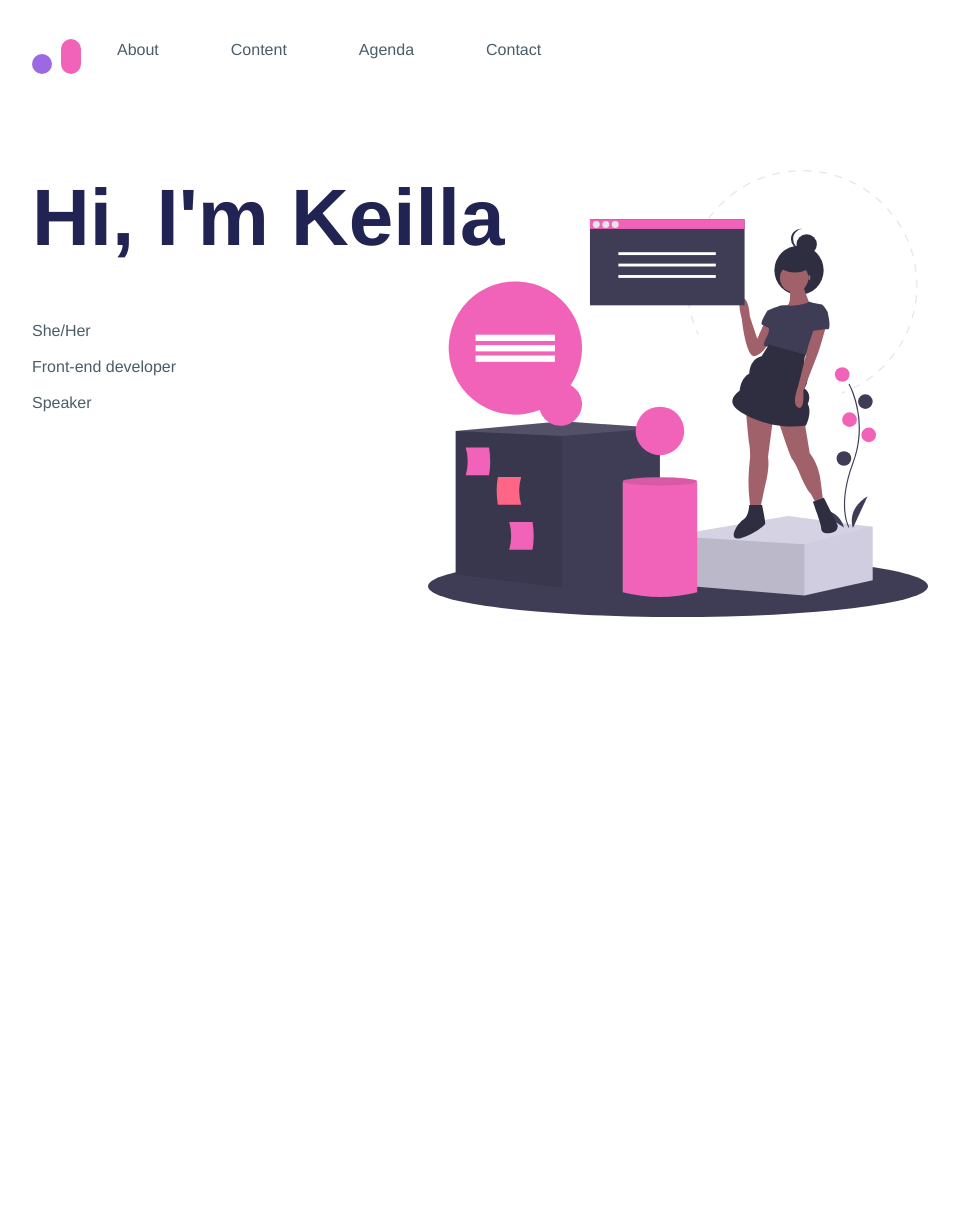
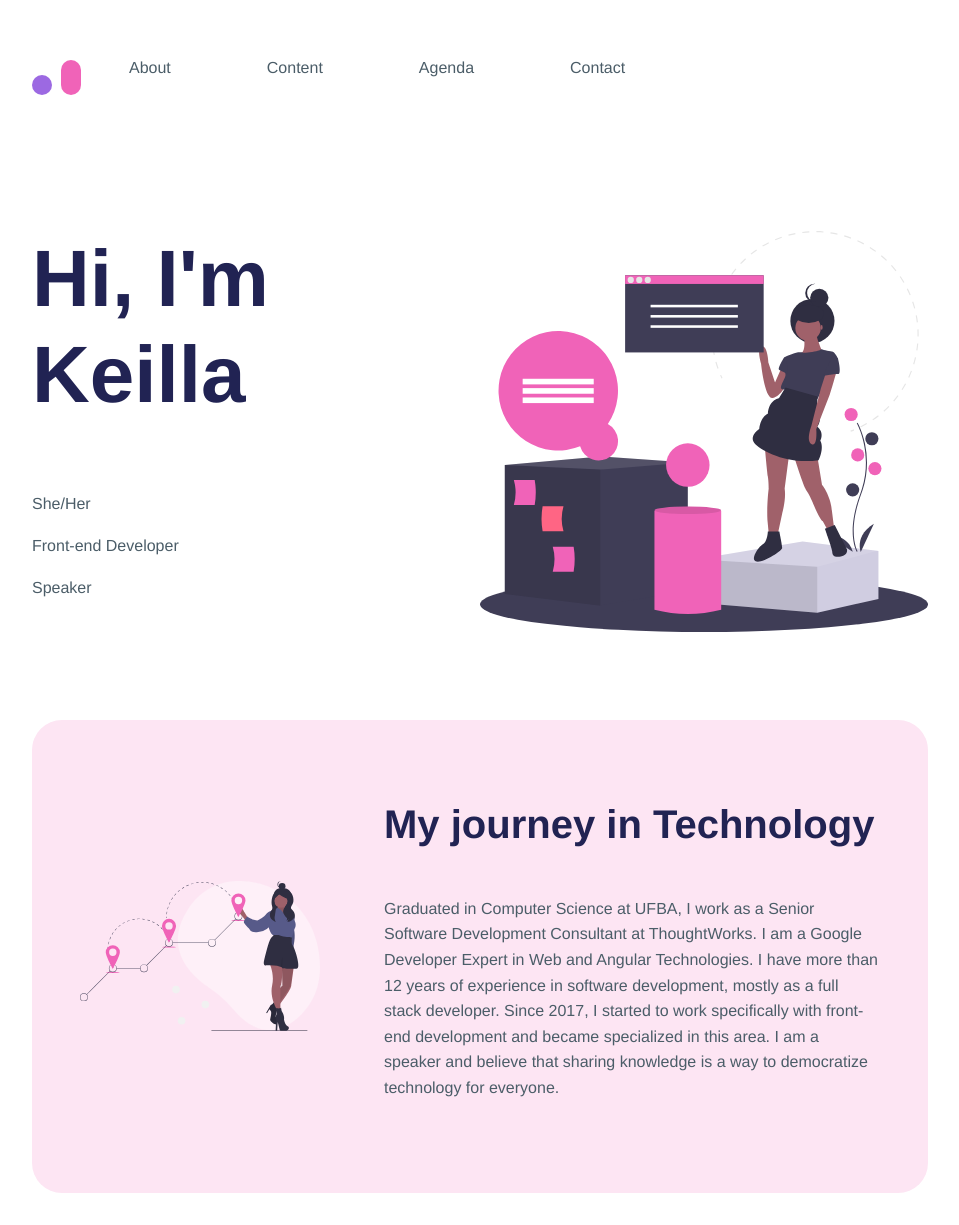
Before and after one commit to keilla/keilla-dev, a website built with webpack: page index.html in a window 1280 px wide. Shown: the part 21-1246 px from the top of the page, without its empty margins (160-1119 px from the left). Before the commit the page ends 800 px from the top, so only its background shows below. Built offline with nearby package versions, Linux system fonts and the light colour scheme.

Commit message:
Adds bio section

```diff
--- /dev/null
+++ b/src/app/bio.html
@@ -0,0 +1,13 @@
+<div class="bio-section">
+  <img src="../assets/woman-locations.svg" alt="Women and location icons" class="illustration">
+  <div class="content">
+    <h2 class="title">My journey in Technology</h2>
+    <p class="text">
+      Graduated in Computer Science at UFBA, I work as a Senior Software Development Consultant at ThoughtWorks.
+      I am a Google Developer Expert in Web and Angular Technologies.
+      I have more than 12 years of experience in software development, mostly as a full stack developer.
+      Since 2017, I started to work specifically with front-end development and became specialized in this area.
+      I am a speaker and believe that sharing knowledge is a way to democratize technology for everyone.
+    </p>
+  </div>
+</div>
--- a/src/app/hero.html
+++ b/src/app/hero.html
@@ -1,9 +1,11 @@
 <div class="hero-section">
-  <h1 class="greeting">Hi, I'm Keilla</h1>
-  <ul class="personal-keywords">
-    <li class='word'>She/Her</li>
-    <li class='word'>Front-end developer</li>
-    <li class='word'>Speaker</li>
-  </ul>
-  <img src="../assets/women-browser.svg" alt="Women holding a browser draw" class="illustration">
+  <div class="content">
+    <h1 class="greeting">Hi, I'm Keilla</h1>
+    <ul class="personal-keywords">
+      <li class='word'>She/Her</li>
+      <li class='word'>Front-end Developer</li>
+      <li class='word'>Speaker</li>
+    </ul>
+  </div>
+  <img src="../assets/woman-browser.svg" alt="Women holding a browser draw" class="illustration">
 </div>
--- a/src/main.js
+++ b/src/main.js
@@ -2,6 +2,7 @@ import './styles/style.scss';
 
 import navBar from './app/nav-bar.html';
 import hero from './app/hero.html';
+import bio from './app/bio.html';
 
 function appendSection(component) {
   var node = document.createElement("div");
@@ -13,4 +14,5 @@ function appendSection(component) {
 window.onload = function() {
   document.getElementById("root").innerHTML = navBar;
   appendSection(hero);
+  appendSection(bio);
 }
--- /dev/null
+++ b/src/styles/components/bio.scss
@@ -0,0 +1,28 @@
+@import '../settings.scss';
+
+.bio-section {
+  display: flex;
+  background-color: lighten($pink, 28%);
+  border-radius: 30px;
+  padding: $zetta-byte-space $giga-byte-space;
+
+  & > .content {
+    width: 70%;
+
+    & > .title {
+      color: $dark-grey;
+      font-weight: bold;
+      margin-bottom: $giga-byte-space;
+    }
+
+    & > .text {
+      line-height: 160%;
+    }
+  }
+
+  & > .illustration {
+    width: 30%;
+    object-fit: contain;
+    margin-right: $peta-byte-space;
+  }
+}
--- a/src/styles/components/hero.scss
+++ b/src/styles/components/hero.scss
@@ -1,19 +1,21 @@
 @import '../settings.scss';
 
 .hero-section {
-  position: relative;
+  display: flex;
 
-  & > .greeting {
-    font-weight: $font-weight-extra-bold;
-    font-style: $font-size-big;
-    color: $dark-grey;
+  & > .content {
+    width: 50%;
+
+    & > .greeting {
+      font-weight: $font-weight-extra-bold;
+      font-style: $font-size-big;
+      color: $dark-grey;
+    }
   }
 
   & > .illustration {
-    width: 500px;
-    position: absolute;
-    right: 0;
-    top: 0;
+    width: 50%;
+    object-fit: contain;
   }
 }
 
--- a/src/styles/objects.scss
+++ b/src/styles/objects.scss
@@ -10,5 +10,5 @@
 }
 
 .section {
-  margin-top: $zetta-byte-space;
+  margin-top: $yotta-byte-space;
 }
--- a/src/styles/settings.scss
+++ b/src/styles/settings.scss
@@ -17,7 +17,7 @@ $width-p: 769px;
 $font-size-mini: 10px;
 $font-size-small: 12px;
 $font-size-normal: 16px;
-$font-size-medium: 20px;
+$font-size-medium: 40px;
 $font-size-big: 80px;
 
 $font-weight-normal: 400;
@@ -26,13 +26,14 @@ $font-weight-bold: 700;
 $font-weight-extra-bold: 800;
 
 /* space sizes */
-$bit-space: 6px;
-$nibble-space: 12px;
-$byte-space: 18px;
-$kilo-byte-space: 24px;
-$mega-byte-space: 30px;
-$giga-byte-space: 36px;
-$tera-byte-space: 42px;
-$peta-byte-space: 48px;
-$exa-byte-space: 56px;
-$zetta-byte-space: 60px;
+$bit-space: 8px;
+$nibble-space: 16px;
+$byte-space: 24px;
+$kilo-byte-space: 32px;
+$mega-byte-space: 408px;
+$giga-byte-space: 48px;
+$tera-byte-space: 56px;
+$peta-byte-space: 64px;
+$exa-byte-space: 72px;
+$zetta-byte-space: 80px;
+$yotta-byte-space: 88px;
--- a/src/styles/style.scss
+++ b/src/styles/style.scss
@@ -5,3 +5,4 @@
 @import './objects.scss';
 @import './components/nav-bar.scss';
 @import './components/hero.scss';
+@import './components/bio.scss';
```
Also changed, not shown: src/assets/woman-browser.svg (renamed from src/assets/women-browser.svg), src/assets/woman-locations.svg (added).
